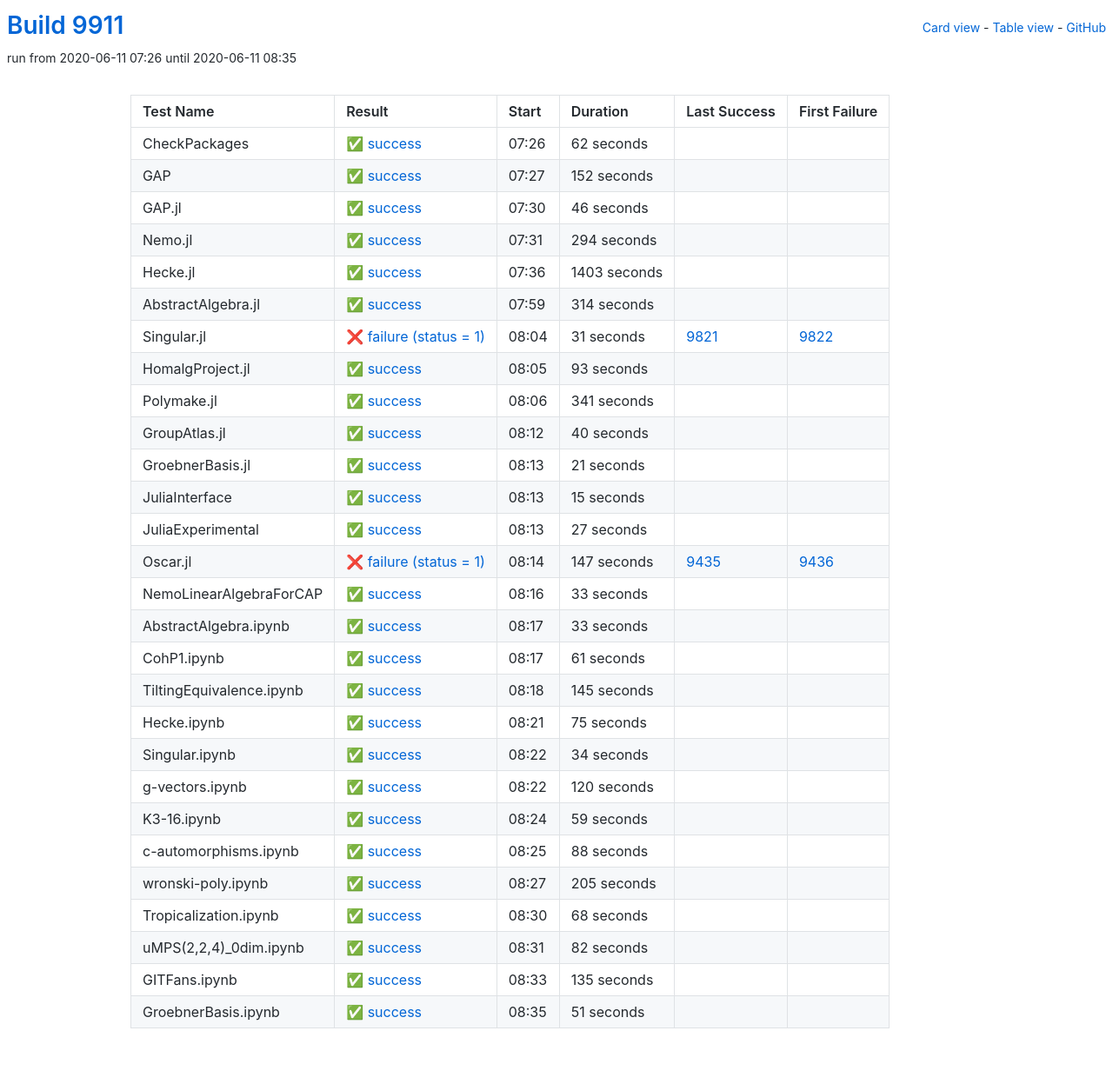
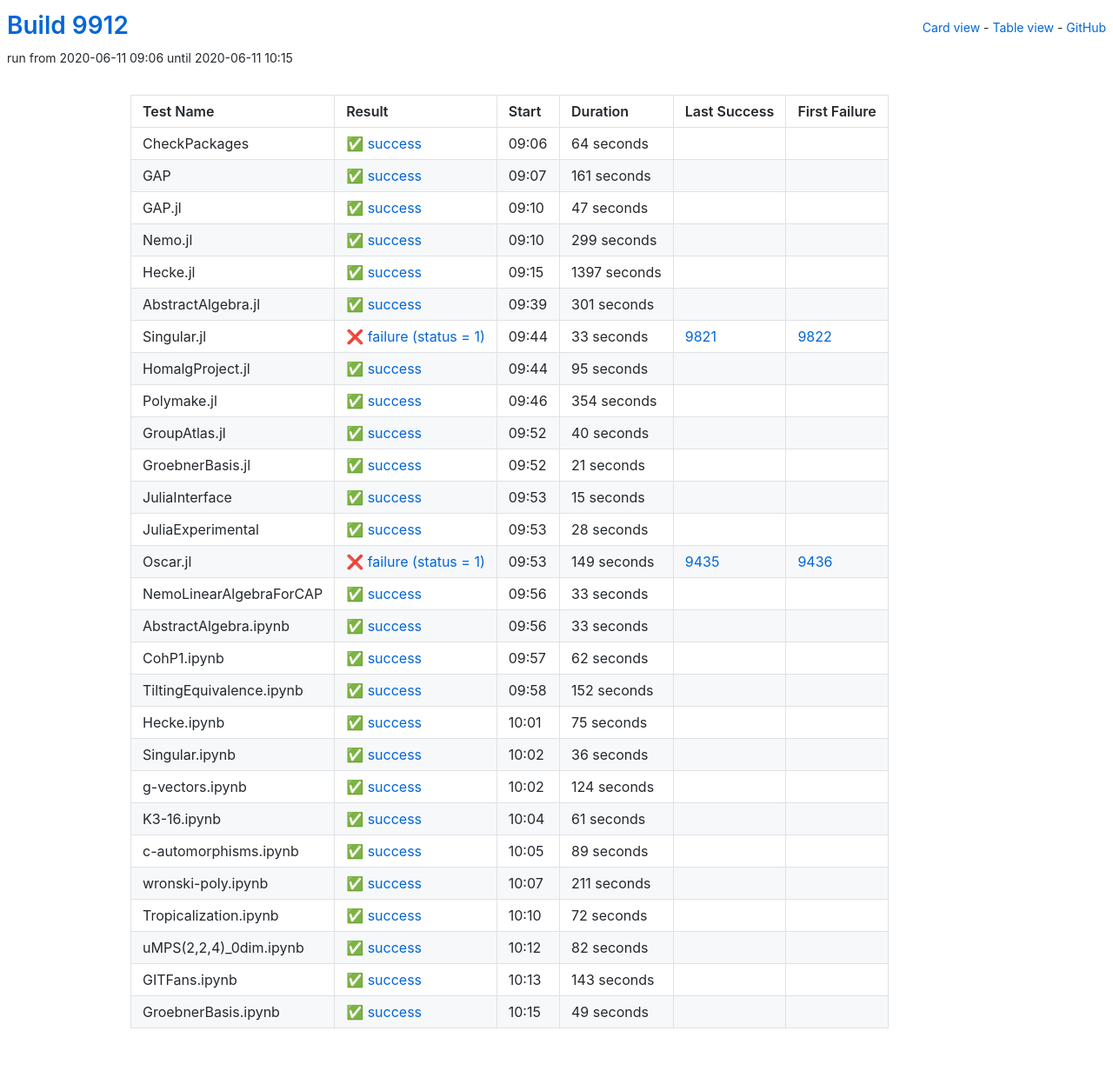
Before and after one commit to oscar-system/oscar-ci-status, a Jekyll site: the page built from table.html, in a window 1280 px wide. Shown: the whole page at 87% size. Built offline with Jekyll 4.4.1, drawn with Linux system fonts in a browser that asks for light colours.

Commit message:
Build #9912

```diff
--- a/_data/ci.yml
+++ b/_data/ci.yml
@@ -1,6 +1,6 @@
 ---
-build: 9911
-build_url: https://oscarci.mathematik.uni-kl.de/job/oscar/9911/
+build: 9912
+build_url: https://oscarci.mathematik.uni-kl.de/job/oscar/9912/
 job: oscar
 organization: oscar-system
 repo: oscar-ci-status
@@ -8,116 +8,116 @@
 tests:
 - name: CheckPackages
   id: checkpackages
-  log: https://oscarci.mathematik.uni-kl.de/job/oscar/9911/artifact/logs/build-9911/CheckPackages.log
-  start: 2020-06-11 07:26
+  log: https://oscarci.mathematik.uni-kl.de/job/oscar/9912/artifact/logs/build-9912/CheckPackages.log
+  start: 2020-06-11 09:06
   success: true
   exitcode: 0
   status: success
-  duration: 62
+  duration: 64
   last_success: false
   last_success_url:
   first_failure: false
   first_failure_url:
 - name: GAP
   id: gap
-  log: https://oscarci.mathematik.uni-kl.de/job/oscar/9911/artifact/logs/build-9911/GAP.log
-  start: 2020-06-11 07:27
+  log: https://oscarci.mathematik.uni-kl.de/job/oscar/9912/artifact/logs/build-9912/GAP.log
+  start: 2020-06-11 09:07
   success: true
   exitcode: 0
   status: success
-  duration: 152
+  duration: 161
   last_success: false
   last_success_url:
   first_failure: false
   first_failure_url:
 - name: GAP.jl
   id: gap-jl
-  log: https://oscarci.mathematik.uni-kl.de/job/oscar/9911/artifact/logs/build-9911/GAP.jl.log
-  start: 2020-06-11 07:30
+  log: https://oscarci.mathematik.uni-kl.de/job/oscar/9912/artifact/logs/build-9912/GAP.jl.log
+  start: 2020-06-11 09:10
   success: true
   exitcode: 0
   status: success
-  duration: 46
+  duration: 47
   last_success: false
   last_success_url:
   first_failure: false
   first_failure_url:
 - name: Nemo.jl
   id: nemo-jl
-  log: https://oscarci.mathematik.uni-kl.de/job/oscar/9911/artifact/logs/build-9911/Nemo.jl.log
-  start: 2020-06-11 07:31
+  log: https://oscarci.mathematik.uni-kl.de/job/oscar/9912/artifact/logs/build-9912/Nemo.jl.log
+  start: 2020-06-11 09:10
   success: true
   exitcode: 0
   status: success
-  duration: 294
+  duration: 299
   last_success: false
   last_success_url:
   first_failure: false
   first_failure_url:
 - name: Hecke.jl
   id: hecke-jl
-  log: https://oscarci.mathematik.uni-kl.de/job/oscar/9911/artifact/logs/build-9911/Hecke.jl.log
-  start: 2020-06-11 07:36
+  log: https://oscarci.mathematik.uni-kl.de/job/oscar/9912/artifact/logs/build-9912/Hecke.jl.log
+  start: 2020-06-11 09:15
   success: true
   exitcode: 0
   status: success
-  duration: 1403
+  duration: 1397
   last_success: false
   last_success_url:
   first_failure: false
   first_failure_url:
 - name: AbstractAlgebra.jl
   id: abstractalgebra-jl
-  log: https://oscarci.mathematik.uni-kl.de/job/oscar/9911/artifact/logs/build-9911/AbstractAlgebra.jl.log
-  start: 2020-06-11 07:59
+  log: https://oscarci.mathematik.uni-kl.de/job/oscar/9912/artifact/logs/build-9912/AbstractAlgebra.jl.log
+  start: 2020-06-11 09:39
   success: true
   exitcode: 0
   status: success
-  duration: 314
+  duration: 301
   last_success: false
   last_success_url:
   first_failure: false
   first_failure_url:
 - name: Singular.jl
   id: singular-jl
-  log: https://oscarci.mathematik.uni-kl.de/job/oscar/9911/artifact/logs/build-9911/Singular.jl.log
-  start: 2020-06-11 08:04
+  log: https://oscarci.mathematik.uni-kl.de/job/oscar/9912/artifact/logs/build-9912/Singular.jl.log
+  start: 2020-06-11 09:44
   success: false
   exitcode: 1
   status: failure
-  duration: 31
+  duration: 33
   last_success: 9821
   last_success_url: https://oscarci.mathematik.uni-kl.de/job/oscar/9821/
   first_failure: 9822
   first_failure_url: https://oscarci.mathematik.uni-kl.de/job/oscar/9822/
 - name: HomalgProject.jl
   id: homalgproject-jl
-  log: https://oscarci.mathematik.uni-kl.de/job/oscar/9911/artifact/logs/build-9911/HomalgProject.jl.log
-  start: 2020-06-11 08:05
+  log: https://oscarci.mathematik.uni-kl.de/job/oscar/9912/artifact/logs/build-9912/HomalgProject.jl.log
+  start: 2020-06-11 09:44
   success: true
   exitcode: 0
   status: success
-  duration: 93
+  duration: 95
   last_success: false
   last_success_url:
   first_failure: false
   first_failure_url:
 - name: Polymake.jl
   id: polymake-jl
-  log: https://oscarci.mathematik.uni-kl.de/job/oscar/9911/artifact/logs/build-9911/Polymake.jl.log
-  start: 2020-06-11 08:06
+  log: https://oscarci.mathematik.uni-kl.de/job/oscar/9912/artifact/logs/build-9912/Polymake.jl.log
+  start: 2020-06-11 09:46
   success: true
   exitcode: 0
   status: success
-  duration: 341
+  duration: 354
   last_success: false
   last_success_url:
   first_failure: false
   first_failure_url:
 - name: GroupAtlas.jl
   id: groupatlas-jl
-  log: https://oscarci.mathematik.uni-kl.de/job/oscar/9911/artifact/logs/build-9911/GroupAtlas.jl.log
-  start: 2020-06-11 08:12
+  log: https://oscarci.mathematik.uni-kl.de/job/oscar/9912/artifact/logs/build-9912/GroupAtlas.jl.log
+  start: 2020-06-11 09:52
   success: true
   exitcode: 0
   status: success
@@ -128,8 +128,8 @@
   first_failure_url:
 - name: GroebnerBasis.jl
   id: groebnerbasis-jl
-  log: https://oscarci.mathematik.uni-kl.de/job/oscar/9911/artifact/logs/build-9911/GroebnerBasis.jl.log
-  start: 2020-06-11 08:13
+  log: https://oscarci.mathematik.uni-kl.de/job/oscar/9912/artifact/logs/build-9912/GroebnerBasis.jl.log
+  start: 2020-06-11 09:52
   success: true
   exitcode: 0
   status: success
@@ -140,8 +140,8 @@
   first_failure_url:
 - name: JuliaInterface
   id: juliainterface
-  log: https://oscarci.mathematik.uni-kl.de/job/oscar/9911/artifact/logs/build-9911/JuliaInterface.log
-  start: 2020-06-11 08:13
+  log: https://oscarci.mathematik.uni-kl.de/job/oscar/9912/artifact/logs/build-9912/JuliaInterface.log
+  start: 2020-06-11 09:53
   success: true
   exitcode: 0
   status: success
@@ -152,32 +152,32 @@
   first_failure_url:
 - name: JuliaExperimental
   id: juliaexperimental
-  log: https://oscarci.mathematik.uni-kl.de/job/oscar/9911/artifact/logs/build-9911/JuliaExperimental.log
-  start: 2020-06-11 08:13
+  log: https://oscarci.mathematik.uni-kl.de/job/oscar/9912/artifact/logs/build-9912/JuliaExperimental.log
+  start: 2020-06-11 09:53
   success: true
   exitcode: 0
   status: success
-  duration: 27
+  duration: 28
   last_success: false
   last_success_url:
   first_failure: false
   first_failure_url:
 - name: Oscar.jl
   id: oscar-jl
-  log: https://oscarci.mathematik.uni-kl.de/job/oscar/9911/artifact/logs/build-9911/Oscar.jl.log
-  start: 2020-06-11 08:14
+  log: https://oscarci.mathematik.uni-kl.de/job/oscar/9912/artifact/logs/build-9912/Oscar.jl.log
+  start: 2020-06-11 09:53
   success: false
   exitcode: 1
   status: failure
-  duration: 147
+  duration: 149
   last_success: 9435
   last_success_url: https://oscarci.mathematik.uni-kl.de/job/oscar/9435/
   first_failure: 9436
   first_failure_url: https://oscarci.mathematik.uni-kl.de/job/oscar/9436/
 - name: NemoLinearAlgebraForCAP
   id: nemolinearalgebraforcap
-  log: https://oscarci.mathematik.uni-kl.de/job/oscar/9911/artifact/logs/build-9911/NemoLinearAlgebraForCAP.log
-  start: 2020-06-11 08:16
+  log: https://oscarci.mathematik.uni-kl.de/job/oscar/9912/artifact/logs/build-9912/NemoLinearAlgebraForCAP.log
+  start: 2020-06-11 09:56
   success: true
   exitcode: 0
   status: success
@@ -188,8 +188,8 @@
   first_failure_url:
 - name: AbstractAlgebra.ipynb
   id: abstractalgebra-ipynb
-  log: https://oscarci.mathematik.uni-kl.de/job/oscar/9911/artifact/logs/build-9911/AbstractAlgebra.ipynb.log
-  start: 2020-06-11 08:17
+  log: https://oscarci.mathematik.uni-kl.de/job/oscar/9912/artifact/logs/build-9912/AbstractAlgebra.ipynb.log
+  start: 2020-06-11 09:56
   success: true
   exitcode: 0
   status: success
@@ -200,32 +200,32 @@
   first_failure_url:
 - name: CohP1.ipynb
   id: cohp1-ipynb
-  log: https://oscarci.mathematik.uni-kl.de/job/oscar/9911/artifact/logs/build-9911/CohP1.ipynb.log
-  start: 2020-06-11 08:17
+  log: https://oscarci.mathematik.uni-kl.de/job/oscar/9912/artifact/logs/build-9912/CohP1.ipynb.log
+  start: 2020-06-11 09:57
   success: true
   exitcode: 0
   status: success
-  duration: 61
+  duration: 62
   last_success: false
   last_success_url:
   first_failure: false
   first_failure_url:
 - name: TiltingEquivalence.ipynb
   id: tiltingequivalence-ipynb
-  log: https://oscarci.mathematik.uni-kl.de/job/oscar/9911/artifact/logs/build-9911/TiltingEquivalence.ipynb.log
-  start: 2020-06-11 08:18
+  log: https://oscarci.mathematik.uni-kl.de/job/oscar/9912/artifact/logs/build-9912/TiltingEquivalence.ipynb.log
+  start: 2020-06-11 09:58
   success: true
   exitcode: 0
   status: success
-  duration: 145
+  duration: 152
   last_success: false
   last_success_url:
   first_failure: false
   first_failure_url:
 - name: Hecke.ipynb
   id: hecke-ipynb
-  log: https://oscarci.mathematik.uni-kl.de/job/oscar/9911/artifact/logs/build-9911/Hecke.ipynb.log
-  start: 2020-06-11 08:21
+  log: https://oscarci.mathematik.uni-kl.de/job/oscar/9912/artifact/logs/build-9912/Hecke.ipynb.log
+  start: 2020-06-11 10:01
   success: true
   exitcode: 0
   status: success
@@ -236,80 +236,80 @@
   first_failure_url:
 - name: Singular.ipynb
   id: singular-ipynb
-  log: https://oscarci.mathematik.uni-kl.de/job/oscar/9911/artifact/logs/build-9911/Singular.ipynb.log
-  start: 2020-06-11 08:22
+  log: https://oscarci.mathematik.uni-kl.de/job/oscar/9912/artifact/logs/build-9912/Singular.ipynb.log
+  start: 2020-06-11 10:02
   success: true
   exitcode: 0
   status: success
-  duration: 34
+  duration: 36
   last_success: false
   last_success_url:
   first_failure: false
   first_failure_url:
 - name: g-vectors.ipynb
   id: g-vectors-ipynb
-  log: https://oscarci.mathematik.uni-kl.de/job/oscar/9911/artifact/logs/build-9911/g-vectors.ipynb.log
-  start: 2020-06-11 08:22
+  log: https://oscarci.mathematik.uni-kl.de/job/oscar/9912/artifact/logs/build-9912/g-vectors.ipynb.log
+  start: 2020-06-11 10:02
   success: true
   exitcode: 0
   status: success
-  duration: 120
+  duration: 124
   last_success: false
   last_success_url:
   first_failure: false
   first_failure_url:
 - name: K3-16.ipynb
   id: k3-16-ipynb
-  log: https://oscarci.mathematik.uni-kl.de/job/oscar/9911/artifact/logs/build-9911/K3-16.ipynb.log
-  start: 2020-06-11 08:24
+  log: https://oscarci.mathematik.uni-kl.de/job/oscar/9912/artifact/logs/build-9912/K3-16.ipynb.log
+  start: 2020-06-11 10:04
   success: true
   exitcode: 0
   status: success
-  duration: 59
+  duration: 61
   last_success: false
   last_success_url:
   first_failure: false
   first_failure_url:
 - name: c-automorphisms.ipynb
   id: c-automorphisms-ipynb
-  log: https://oscarci.mathematik.uni-kl.de/job/oscar/9911/artifact/logs/build-9911/c-automorphisms.ipynb.log
-  start: 2020-06-11 08:25
+  log: https://oscarci.mathematik.uni-kl.de/job/oscar/9912/artifact/logs/build-9912/c-automorphisms.ipynb.log
+  start: 2020-06-11 10:05
   success: true
   exitcode: 0
   status: success
-  duration: 88
+  duration: 89
   last_success: false
   last_success_url:
   first_failure: false
   first_failure_url:
 - name: wronski-poly.ipynb
   id: wronski-poly-ipynb
-  log: https://oscarci.mathematik.uni-kl.de/job/oscar/9911/artifact/logs/build-9911/wronski-poly.ipynb.log
-  start: 2020-06-11 08:27
+  log: https://oscarci.mathematik.uni-kl.de/job/oscar/9912/artifact/logs/build-9912/wronski-poly.ipynb.log
+  start: 2020-06-11 10:07
   success: true
   exitcode: 0
   status: success
-  duration: 205
+  duration: 211
   last_success: false
   last_success_url:
   first_failure: false
   first_failure_url:
 - name: Tropicalization.ipynb
   id: tropicalization-ipynb
-  log: https://oscarci.mathematik.uni-kl.de/job/oscar/9911/artifact/logs/build-9911/Tropicalization.ipynb.log
-  start: 2020-06-11 08:30
+  log: https://oscarci.mathematik.uni-kl.de/job/oscar/9912/artifact/logs/build-9912/Tropicalization.ipynb.log
+  start: 2020-06-11 10:10
   success: true
   exitcode: 0
   status: success
-  duration: 68
+  duration: 72
   last_success: false
   last_success_url:
   first_failure: false
   first_failure_url:
 - name: uMPS(2,2,4)_0dim.ipynb
   id: umps-2-2-4-0dim-ipynb
-  log: https://oscarci.mathematik.uni-kl.de/job/oscar/9911/artifact/logs/build-9911/uMPS-2-2-4-_0dim.ipynb.log
-  start: 2020-06-11 08:31
+  log: https://oscarci.mathematik.uni-kl.de/job/oscar/9912/artifact/logs/build-9912/uMPS-2-2-4-_0dim.ipynb.log
+  start: 2020-06-11 10:12
   success: true
   exitcode: 0
   status: success
@@ -320,24 +320,24 @@
   first_failure_url:
 - name: GITFans.ipynb
   id: gitfans-ipynb
-  log: https://oscarci.mathematik.uni-kl.de/job/oscar/9911/artifact/logs/build-9911/GITFans.ipynb.log
-  start: 2020-06-11 08:33
+  log: https://oscarci.mathematik.uni-kl.de/job/oscar/9912/artifact/logs/build-9912/GITFans.ipynb.log
+  start: 2020-06-11 10:13
   success: true
   exitcode: 0
   status: success
-  duration: 135
+  duration: 143
   last_success: false
   last_success_url:
   first_failure: false
   first_failure_url:
 - name: GroebnerBasis.ipynb
   id: groebnerbasis-ipynb
-  log: https://oscarci.mathematik.uni-kl.de/job/oscar/9911/artifact/logs/build-9911/GroebnerBasis.ipynb.log
-  start: 2020-06-11 08:35
+  log: https://oscarci.mathematik.uni-kl.de/job/oscar/9912/artifact/logs/build-9912/GroebnerBasis.ipynb.log
+  start: 2020-06-11 10:15
   success: true
   exitcode: 0
   status: success
-  duration: 51
+  duration: 49
   last_success: false
   last_success_url:
   first_failure: false
```
Also changed, not shown: README.md.
